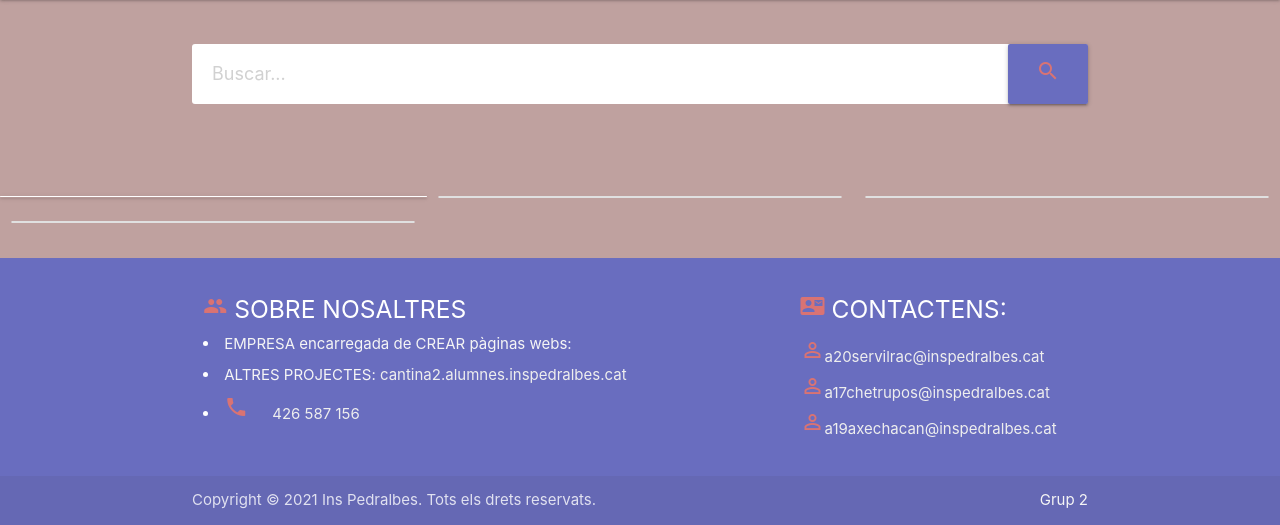
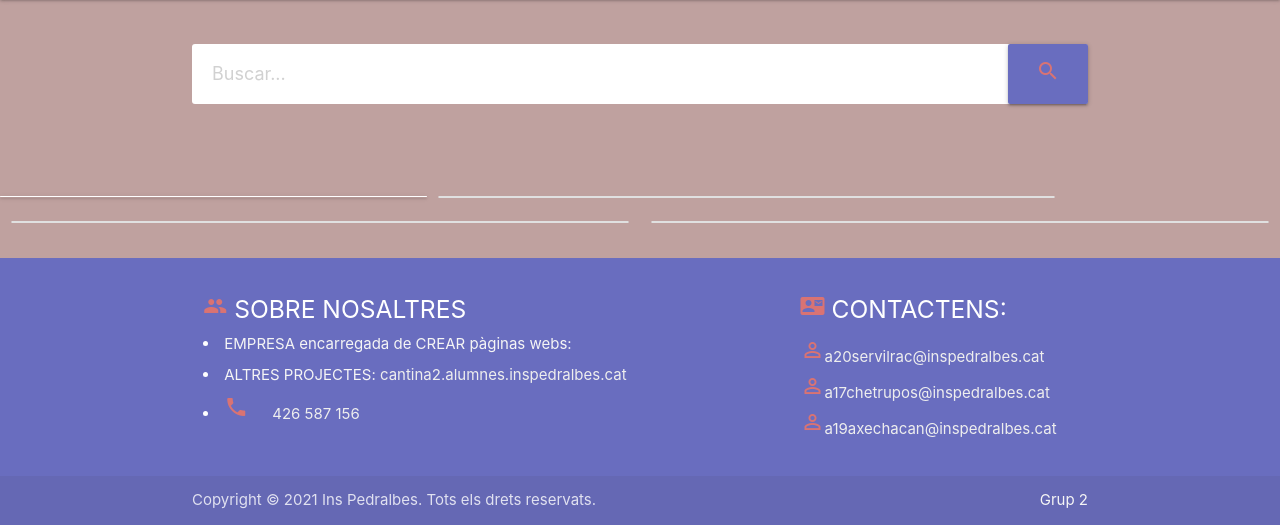
Before and after one commit to inspedralbes/moviequiz-grup-2, a PHP site: page / in a window 1280 px wide. Shown: the part 65-590 px from the top of the page. Run offline with PHP 8.4, Linux system fonts and the light colour scheme; some libraries are stand-ins or nearby versions.

Commit message:
tamaño columnas informacion

```diff
--- a/index.php
+++ b/index.php
@@ -400,14 +400,14 @@
 
         <div class="row">
             <div  id="datos" class="card col s12 m4"></div>
-            <div class="col s4">
+            <div class="col s6">
             <ul id="comentaris" class="collection"></ul>
         </div>
-        <div class="col s4">
+        <div class="col s6">
             <ul id="partidas" class="collection">
             <ul>
         </div>
-        <div class="col s4">
+        <div class="col s6">
             <ul id="ranking2" class="collection with-header">
             <ul>
         </div>
```
